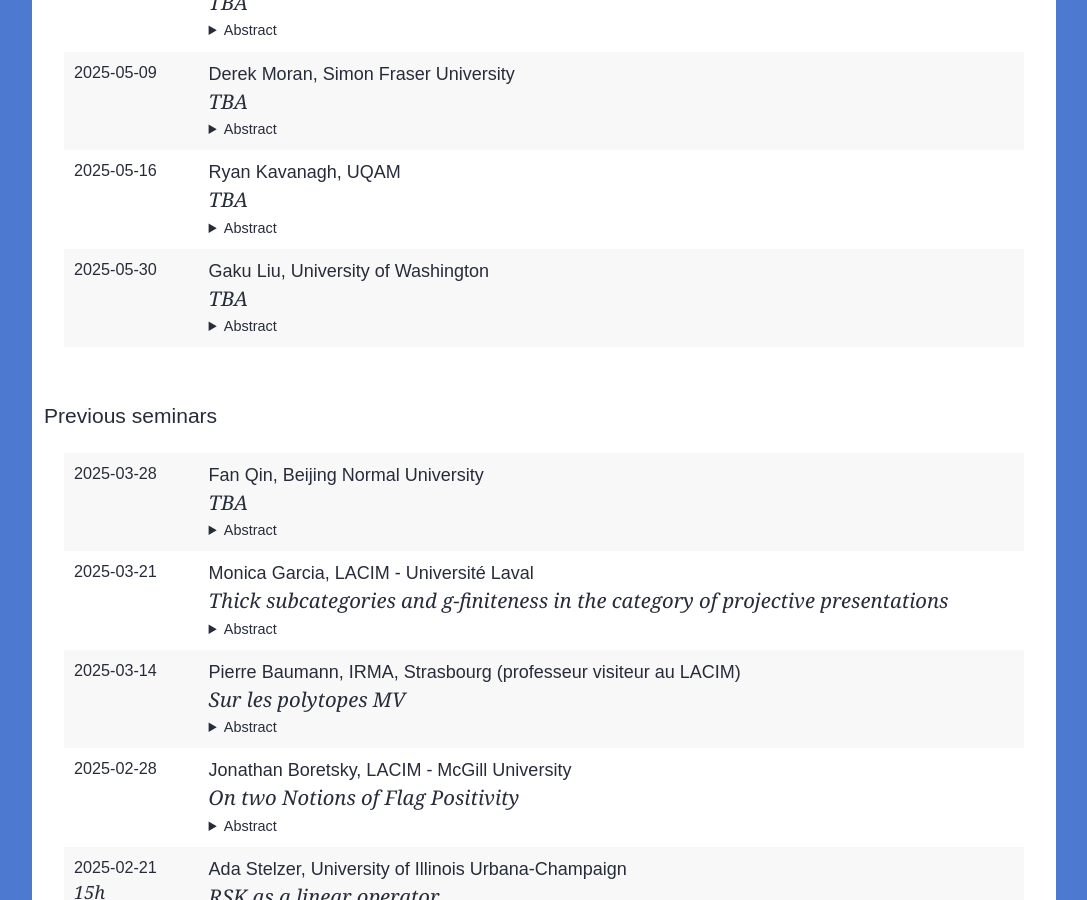
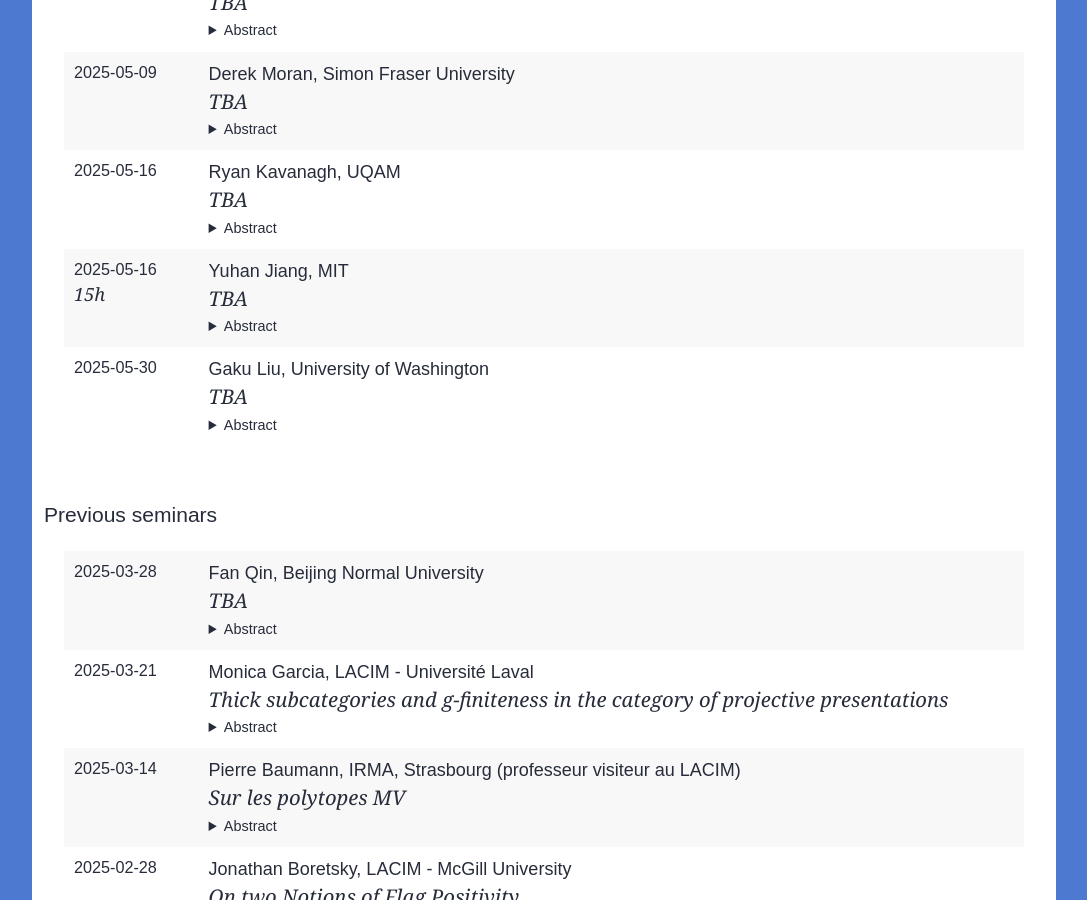
Before and after one commit to lacim-uqam/lacim-uqam.github.io, a Jekyll site: the page built from en/seminar.md, in a window 1280 px wide and 900 px high, scrolled down 1208 px. Shown: the whole window, without its empty margins (96-1183 px from the left). Built offline with Jekyll 4.4.1, drawn with Linux system fonts in a browser that asks for light colours; formulas are drawn with MathJax 3; our own code applies the rules of GitHub Pages for plain Markdown files.

Commit message:
Update lacim-seminar.yml

```diff
--- a/_data/lacim-seminar.yml
+++ b/_data/lacim-seminar.yml
@@ -3,6 +3,15 @@
   title: >
     TBA
   date: 2025-05-30
+  abstract: >
+    TBA
+
+- speaker: Yuhan Jiang
+  affiliation: MIT
+  title: >
+    TBA
+  date: 2025-05-16
+  time: 15h
   abstract: >
     TBA
 
```
